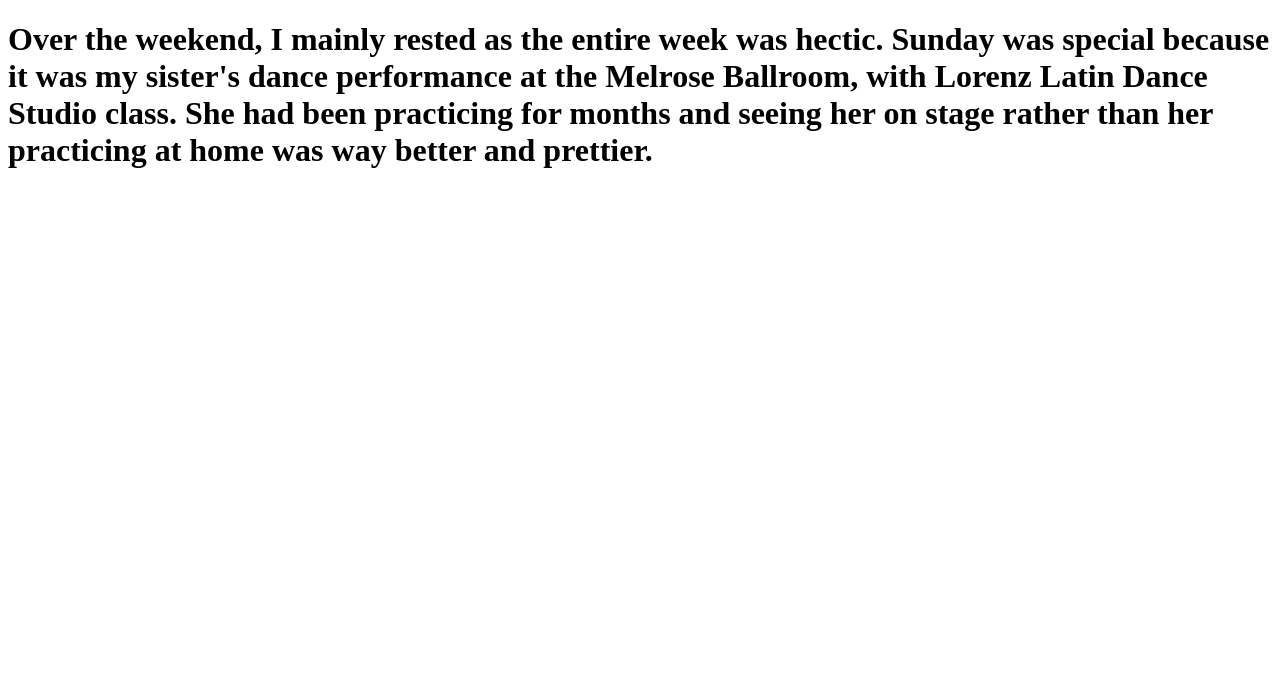
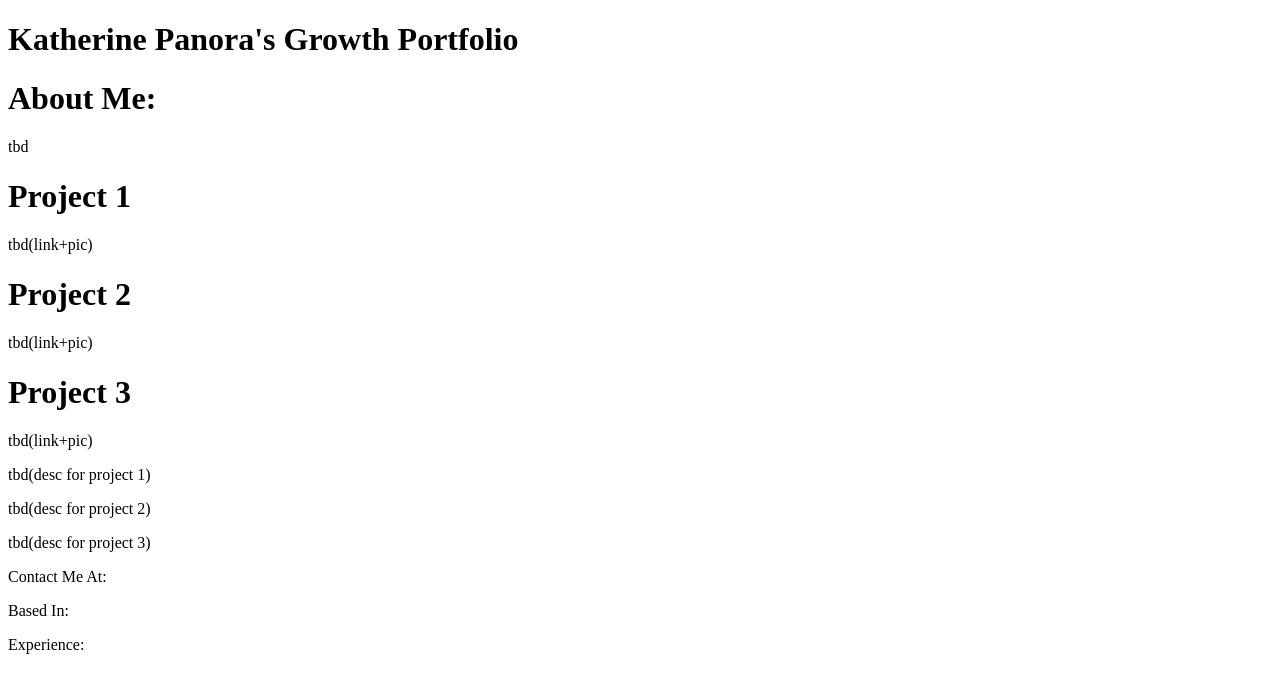
Before and after one commit to katherinepanora/katherinepanora.github.io, a plain HTML site: page index.html in a window 1280 px wide. Drawn offline with Linux system fonts and the light colour scheme.

Commit message:
Update index.html

```diff
--- a/index.html
+++ b/index.html
@@ -5,8 +5,36 @@
   </head>
 
   <body>
-    <h1>
-      Over the weekend, I mainly rested as the entire week was hectic. Sunday was special because it was my sister's dance performance at the Melrose Ballroom, with Lorenz Latin Dance Studio class. She had been practicing for months and seeing her on stage rather than her practicing at home was way better and prettier.
-    </h1>
+
+    <div class="header">
+      <h1>Katherine Panora's Growth Portfolio</h1>
+    </div>
+
+    <div class="aboutMe">
+      <h1>About Me:</h1>
+      <p>tbd</p>
+    </div>
+
+    <div class="projects">
+      <h1>Project 1</h1>
+      <p>tbd(link+pic)</p>
+      <h1>Project 2</h1>
+      <p>tbd(link+pic)</p>
+      <h1>Project 3</h1>
+      <p>tbd(link+pic)</p>
+    </div>
+
+    <div class="projectsDesc">
+      <p>tbd(desc for project 1)</p>
+      <p>tbd(desc for project 2)</p>
+      <p>tbd(desc for project 3)</p>
+    </div>
+
+    <div class="contactInfo">
+      <p>Contact Me At: </p>
+      <p>Based In: </p>
+      <p>Experience: </p>
+    </div>
+
   </body>
 </html>
```
